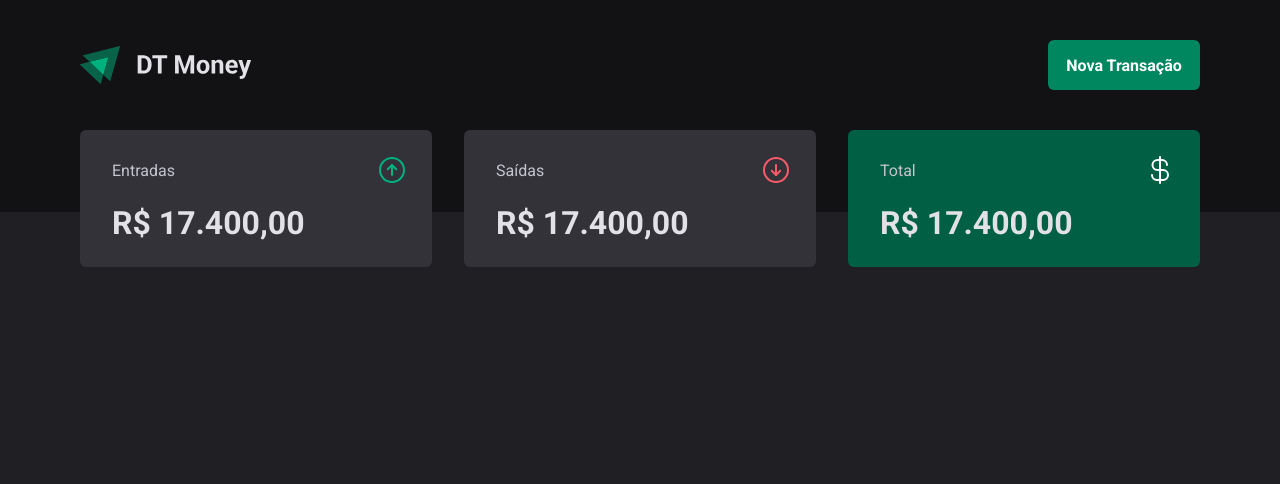
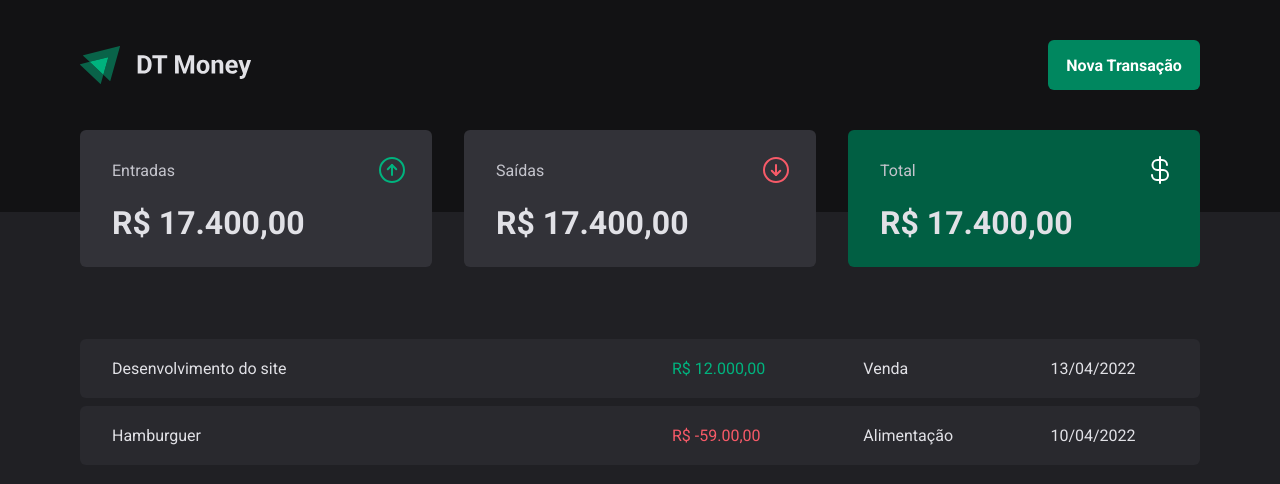
Before and after one commit to Vinicius-Barbosa-Santos/dt-money, a React (Vite) app: page / in a window 1280 px wide. Shown: the top 484 px of the page. Built offline with nearby package versions, Linux system fonts and the light colour scheme.

Commit message:
TransactionsTable component

```diff
--- /dev/null
+++ b/src/components/TableTransactions/index.tsx
@@ -0,0 +1,79 @@
+// import Styled Components
+import { CalendarBlank, TagSimple } from 'phosphor-react'
+import * as C from './styles'
+
+export const TableTransactions = () => {
+    return (
+        <div>
+            <C.Container>
+                <C.TransactionsTable>
+                    <tbody>
+                        <tr>
+                            <td width='50%'>Desenvolvimento do site</td>
+                            <td>
+                                <C.PriceHighlight variant='income'>
+                                    R$ 12.000,00
+                                </C.PriceHighlight>
+                            </td>
+                            <td>Venda</td>
+                            <td>13/04/2022</td>
+                        </tr>
+
+                        <tr>
+                            <td width='50%'>Hamburguer</td>
+                            <td>
+                                <C.PriceHighlight variant='outcome'>
+                                    R$ -59.00,00
+                                </C.PriceHighlight>
+                            </td>
+                            <td>Alimentação</td>
+                            <td>10/04/2022</td>
+                        </tr>
+                    </tbody>
+                </C.TransactionsTable>
+
+                <C.TransactionCardList>
+                    <C.CardTransaction>
+                        <header>
+                            <span>Desenvolvimento do site</span>
+                            <C.PriceHighlight variant='income'>
+                                R$ 12.000,00
+                            </C.PriceHighlight>
+                        </header>
+                        <footer>
+                            <div>
+                                <TagSimple size={16} />
+                                Venda
+                            </div>
+                            <div>
+                                <CalendarBlank size={16} />
+                                10/04/2022
+                            </div>
+                        </footer>
+                    </C.CardTransaction>
+                </C.TransactionCardList>
+
+                <C.TransactionCardList>
+                    <C.CardTransaction>
+                        <header>
+                            <span>Hamburguer</span>
+                            <C.PriceHighlight variant='outcome'>
+                                R$ -59.00,00
+                            </C.PriceHighlight>
+                        </header>
+                        <footer>
+                            <div>
+                                <TagSimple size={16} />
+                                Alimentação
+                            </div>
+                            <div>
+                                <CalendarBlank size={16} />
+                                10/04/2022
+                            </div>
+                        </footer>
+                    </C.CardTransaction>
+                </C.TransactionCardList>
+            </C.Container>
+        </div>
+    )
+}
--- /dev/null
+++ b/src/components/TableTransactions/styles.ts
@@ -0,0 +1,98 @@
+import styled from "styled-components";
+
+export const Container = styled.main`
+    width: 100%;
+    max-width: 1120px;
+    margin: 4rem auto 0;
+
+    @media(max-width: 1200px) {
+        padding: 0rem 1.25rem;
+    }
+`
+
+export const TransactionsTable = styled.table`
+    width: 100%;
+    margin-top: 1.5rem;
+
+    border-spacing: 0 0.5rem;
+    border-collapse: separate;
+
+    td {
+        margin: 1.5rem auto;
+        padding: 1.25rem 2rem;
+
+        background-color: ${({ theme }) => theme['gray-700']};
+
+        &:first-child {
+            border-top-left-radius: 6px;
+            border-bottom-left-radius: 6px;
+        }
+
+        &:last-child {
+            border-top-right-radius: 6px;
+            border-bottom-right-radius: 6px;
+        }
+    }
+
+    @media(max-width: 769px) {
+        display: none;
+    }
+`
+
+interface PriceHighlightProps {
+    variant: 'income' | 'outcome';
+}
+
+
+export const PriceHighlight = styled.span<PriceHighlightProps>`
+    color : ${(props) => props.variant === 'income' ? props.theme['green-300'] : props.theme['red-300']};
+
+    @media (max-width: 769px) {
+      font-weight: 700;
+      font-size: 1.25rem;
+      line-height: 2.0rem;
+    }
+`
+
+export const TransactionCardList = styled.div`
+  display: none;
+
+  @media (max-width: 769px) {
+    display: flex;
+    flex-direction: column;
+    gap: 0.75rem;
+    margin-top: 0.75rem;
+  }
+`
+
+export const CardTransaction = styled.div`
+  display: flex;
+  flex-direction: column;
+  justify-content: center;
+  padding: 1.25rem;
+  gap: 0.75rem;
+  width: 100%;
+  background: ${(props) => props.theme['gray-700']};
+  border-radius: 6px;
+
+  header {
+    display: flex;
+    flex-direction: column;
+    gap: 0.25rem;
+    color: ${(props) => props.theme['gray-300']};
+  }
+
+  footer {
+    display: flex;
+    justify-content: space-between;
+    align-items: center;
+    gap: 1rem;
+    color: ${(props) => props.theme['gray-500']};
+
+    div {
+      display: flex;
+      align-items: center;
+      gap: 0.28rem;
+    }
+  }
+`
--- a/src/pages/Home/index.tsx
+++ b/src/pages/Home/index.tsx
@@ -1,12 +1,14 @@
 // import Components
 import { Header } from "../../components/Header"
 import { Summary } from "../../components/Summary"
+import { TableTransactions } from "../../components/TableTransactions"
 
 const Home = () => {
   return (
     <>
       <Header />
       <Summary />
+      <TableTransactions />
     </>
   )
 }
--- a/src/styles/global.ts
+++ b/src/styles/global.ts
@@ -24,10 +24,4 @@ export const Global = createGlobalStyle`
   button:hover, a:hover {
     filter: brightness(0.9);
   }
-
-  @media(max-width: 768px) {
-    html {
-      font-size: 87.5%;
-    }
-  }
 `
```
